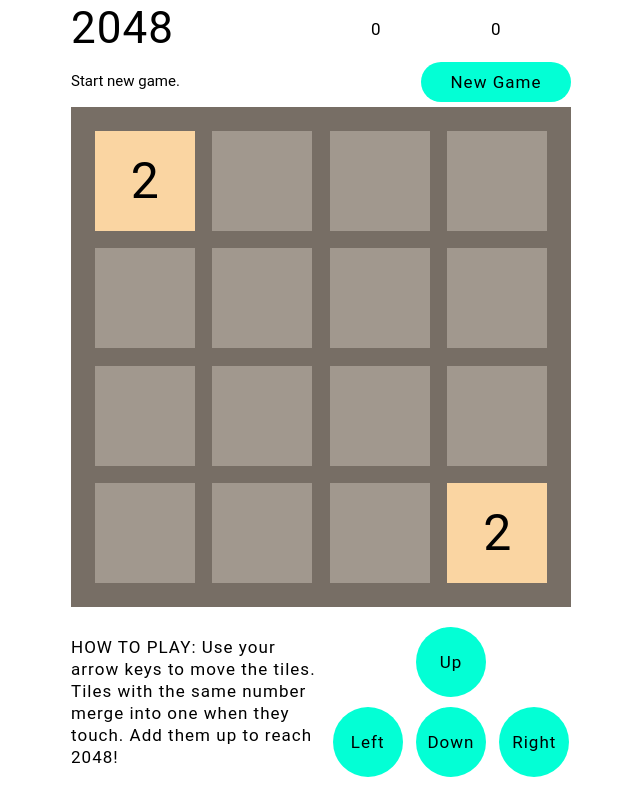
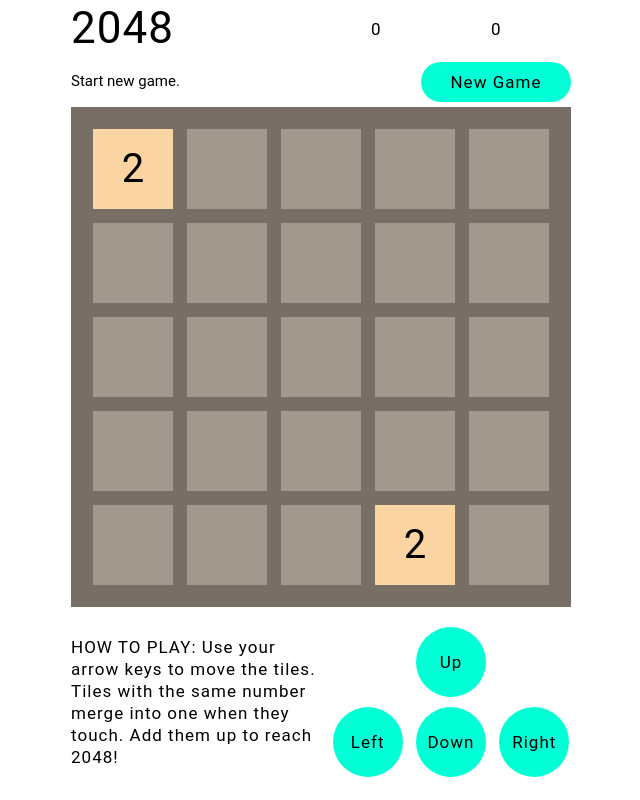
Before and after one commit to I-vasilich-I/react-game, a React app: page / in a window 1280 px wide. Shown: the whole page, without its empty margins (319-959 px from the left). Built offline with nearby package versions, Linux system fonts and the light colour scheme.

Commit message:
feat: make 3 board sizes(3x3, 4x4, 5x5)

```diff
--- a/src/assets/sass/layouts/_main.scss
+++ b/src/assets/sass/layouts/_main.scss
@@ -14,6 +14,20 @@
   height: 500px;
   background-color: $color-board-background;
   padding: 15px 15px;
+
+  &-3 {
+    grid-template: "a a a"
+                   "b b b"
+                   "c c c";
+  }
+
+  &-5 {
+    grid-template: "a a a a a"
+                   "b b b b b"
+                   "c c c c c"
+                   "d d d d d"
+                   "e e e e e";
+  }
 }
 
 .tile {
@@ -21,7 +35,16 @@
   height: 100px;
   @include font(5rem, 200%, $color-tile-text-dark);
   text-align: center;
+  &--3 {
+    width: 150px;
+    height: 150px;
+  }
 
+  &--5 {
+    width: 80px;
+    height: 80px;
+    font-size: 4rem;
+  }
   &--0 {
     background-color: $color-tile-0;
   }
@@ -72,14 +95,14 @@
   &--1024 {
     background-color: $color-tile-1024;
     color: $color-tile-text-light;
-    font-size: 4rem;
+    font-size: 3rem;
     line-height: 250%;
   }
 
   &--2048 {
     background-color: $color-tile-2048;
     color: $color-tile-text-light;
-    font-size: 4rem;
+    font-size: 3rem;
     line-height: 250%;
   }
 }
--- a/src/modules/App.jsx
+++ b/src/modules/App.jsx
@@ -5,9 +5,13 @@ import Footer from './Footer';
 import { getInitialBoardArray, getBestScoreFromStorage } from './utils/helpers';
 
 const App = () => {
+  const [boardSize, setBoardSize] = useState(5);
   const [score, setScore] = useState(0);
   const [bestScore, setBestScore] = useState(getBestScoreFromStorage());
-  const [board, setBoard] = useState(getInitialBoardArray());
+  const [board, setBoard] = useState(getInitialBoardArray(boardSize * boardSize));
+  const [gameOver, setGameOver] = useState(false);
+  const [win, setWin] = useState(false);
+
   // const [board, setBoard] = useState([...Array(16).keys()]);
 
   return (
@@ -20,7 +24,11 @@ const App = () => {
         bestScore={bestScore}
         setBestScore={setBestScore}
       />
-      <Board board={board} setBoard={setBoard} />
+      <Board
+        board={board}
+        setBoard={setBoard}
+        boardSize={boardSize}
+      />
       <Footer
         board={board}
         setBoard={setBoard}
@@ -28,6 +36,7 @@ const App = () => {
         setScore={setScore}
         bestScore={bestScore}
         setBestScore={setBestScore}
+        boardSize={boardSize}
       />
     </div>
   );
--- a/src/modules/Board.jsx
+++ b/src/modules/Board.jsx
@@ -2,7 +2,12 @@
 import React from 'react';
 
 const Board = (props) => {
-  const { board } = props;
+  const { board, boardSize } = props;
+  const tileStyle = {
+    4: 'tile',
+    3: 'tile tile--3',
+    5: 'tile tile--5',
+  }
   const setValue = (elem) => {
     if (!elem) return '';
     return elem;
@@ -10,10 +15,10 @@ const Board = (props) => {
 
   return (
     <main className="main">
-      <section className="board">
+      <section className={`board${boardSize !== 4 ? ' board-'+boardSize : ''}`}>
         {board.map((elem, id) => (
           // eslint-disable-next-line react/no-array-index-key
-          <div key={id} className={`tile tile--${setValue(elem) ? setValue(elem) : 0}`}>
+          <div key={id} className={`${tileStyle[boardSize]} tile--${setValue(elem) ? setValue(elem) : 0}`}>
             {setValue(elem)}
           </div>
         ))}
--- a/src/modules/Footer.jsx
+++ b/src/modules/Footer.jsx
@@ -3,12 +3,13 @@ import React, { useEffect } from 'react';
 import { getNewBoardArray, areArraysEqual, setBestScoreInStorage } from './utils/helpers';
 
 const Footer = (props) => {
-  const { board, setBoard, score, setScore, bestScore, setBestScore } = props;
+  const { board, setBoard, score, setScore, bestScore, setBestScore, boardSize } = props;
   let newScore = 0;
+  const squareBoardSize = boardSize * boardSize;
 
   const isWin = (array) => {
     const tempArr = [...array].sort((a, b) => a - b);
-    return tempArr[tempArr.length - 1] >= 2048;
+    return tempArr[tempArr.length - 1] >= 32;
   };
 
   const handleGameOver = (array) => {
@@ -51,9 +52,9 @@ const Footer = (props) => {
     return direction ? newLine.reverse() : newLine;
   };
 
-  const getRow = (array, i) => array.filter((elem, id) => id >= i && id < i + 4);
+  const getRow = (array, i) => array.filter((elem, id) => id >= i && id < i + boardSize);
 
-  const getColumn = (array, i) => array.filter((elem, id) => (id - i) % 4 === 0);
+  const getColumn = (array, i) => array.filter((elem, id) => (id - i) % boardSize === 0);
 
   const updateNewBoardHorizontal = (newBoard, i, direction = false) => {
     const newLine = processLine(getRow(board, i), direction);
@@ -68,38 +69,38 @@ const Footer = (props) => {
     const newLine = processLine(getColumn(board, i), direction);
     newLine.map((elem, id) => {
       // eslint-disable-next-line no-param-reassign
-      newBoard[id * 4 + i] = elem;
+      newBoard[id * boardSize + i] = elem;
       return elem;
     });
   };
 
   const moveLeft = () => {
-    const newBoard = new Array(16);
-    for (let i = 0; i < 16; i += 4) {
+    const newBoard = new Array(squareBoardSize);
+    for (let i = 0; i < squareBoardSize; i += boardSize) {
       updateNewBoardHorizontal(newBoard, i);
     }
     setNewBoard(newBoard);
   };
 
   const moveRight = () => {
-    const newBoard = new Array(16);
-    for (let i = 0; i < 16; i += 4) {
+    const newBoard = new Array(squareBoardSize);
+    for (let i = 0; i < squareBoardSize; i += boardSize) {
       updateNewBoardHorizontal(newBoard, i, true);
     }
     setNewBoard(newBoard);
   };
 
   const moveUp = () => {
-    const newBoard = new Array(16);
-    for (let i = 0; i < 4; i++) {
+    const newBoard = new Array(squareBoardSize);
+    for (let i = 0; i < boardSize; i++) {
       updateNewBoardVertical(newBoard, i);
     }
     setNewBoard(newBoard);
   };
 
   const moveDown = () => {
-    const newBoard = new Array(16);
-    for (let i = 0; i < 4; i++) {
+    const newBoard = new Array(squareBoardSize);
+    for (let i = 0; i < boardSize; i++) {
       updateNewBoardVertical(newBoard, i, true);
     }
     setNewBoard(newBoard);
@@ -108,7 +109,7 @@ const Footer = (props) => {
   const isGameOver = (array) => {
     const emptySpots = array.filter((elem) => !elem).length;
     if (emptySpots) return false;
-    for (let i = 0; i < 16; i += 4) {
+    for (let i = 0; i < squareBoardSize; i += boardSize) {
       const line = getRow(array, i);
       for (let j = 0; j < line.length - 1; j++) {
         if (line[j] === line[j + 1]) {
@@ -117,7 +118,7 @@ const Footer = (props) => {
       }
     }
 
-    for (let i = 0; i < 4; i++) {
+    for (let i = 0; i < boardSize; i++) {
       const line = getColumn(array, i);
       for (let j = 0; j < line.length - 1; j++) {
         if (line[j] === line[j + 1]) {
--- a/src/modules/utils/helpers.js
+++ b/src/modules/utils/helpers.js
@@ -19,8 +19,8 @@ const getNewBoardArray = (array) => {
   return newBoard;
 };
 
-const getInitialBoardArray = () =>
-  getNewBoardArray(getNewBoardArray([...Array(16).keys()].map(() => 0)));
+const getInitialBoardArray = (squareBoardSize) =>
+  getNewBoardArray(getNewBoardArray([...Array(squareBoardSize).keys()].map(() => 0)));
 
 export {
   getNewBoardArray,
```
Also changed, not shown: 4 other files (tests, documents, lock files or other folders).
